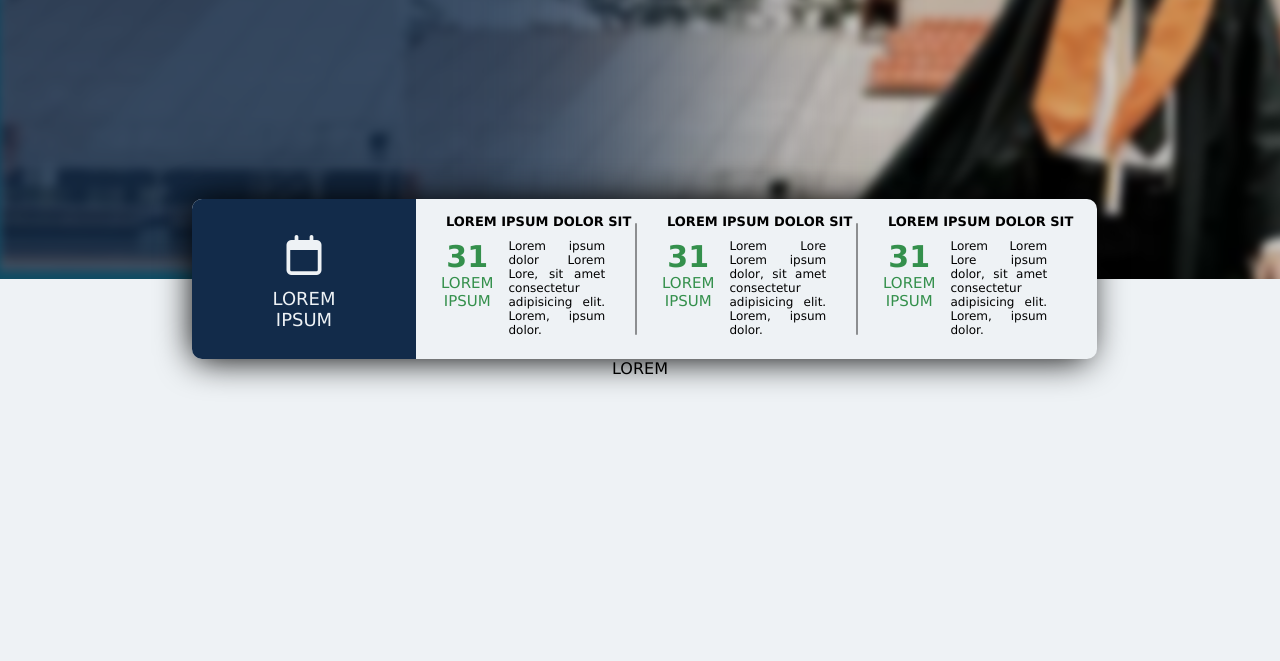
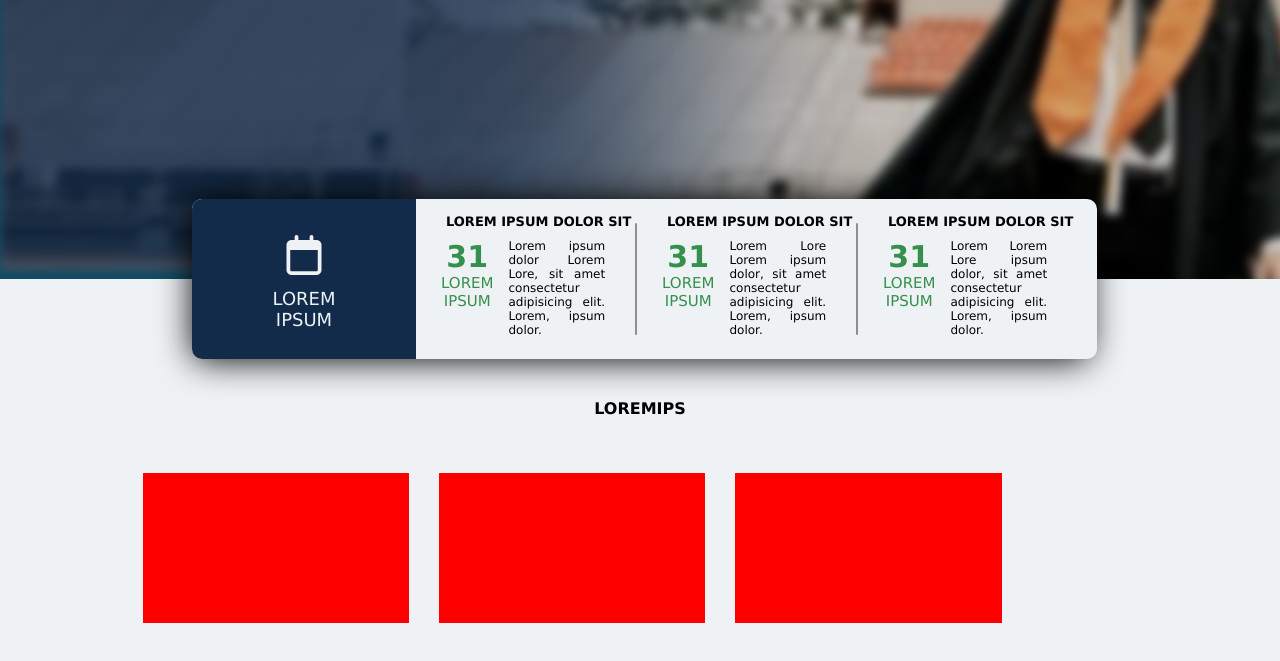
Before and after one commit to DheniAditya/school-website, a plain HTML site: page index.html in a window 1280 px wide. Shown: the part 601-1262 px from the top of the page. Drawn offline with Linux system fonts and the light colour scheme.

Commit message:
highlight

```diff
--- a/index.html
+++ b/index.html
@@ -73,7 +73,15 @@
             </div>
         </div>
         <div id="highlight-text">
-            LOREM
+            LOREMIPS
+        </div>
+        <div id="highlight2">
+            <div id="highlight2-card">
+            </div>
+            <div id="highlight2-card">
+            </div>
+            <div id="highlight2-card">
+            </div>
         </div>
     </section>
 </body>
--- a/style.css
+++ b/style.css
@@ -300,3 +300,24 @@ margin: 25px 0px -5px 0px;
   background-color: rgba(0, 0, 0, 0.411);
   border-radius: 10px;
 }
+
+#highlight-text{
+  margin: 40px;
+  font-weight: bold;
+  text-transform: uppercase;
+}
+
+#highlight2 {
+  /* background-color: #090e22; */
+  width: 80%;
+  height: 150px;
+  display: flex;
+  flex-direction: row;
+}
+
+#highlight2-card {
+  width: 26%;
+  height: 100%;
+  background-color: red;
+  margin: 15px;
+}
```
